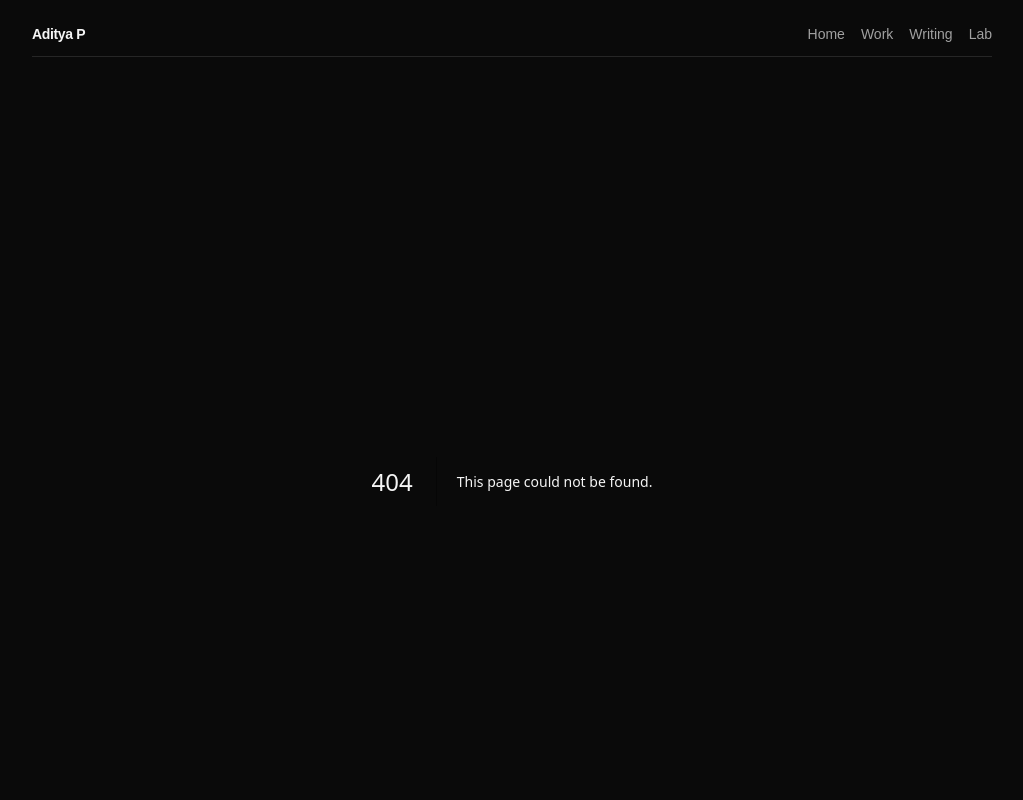
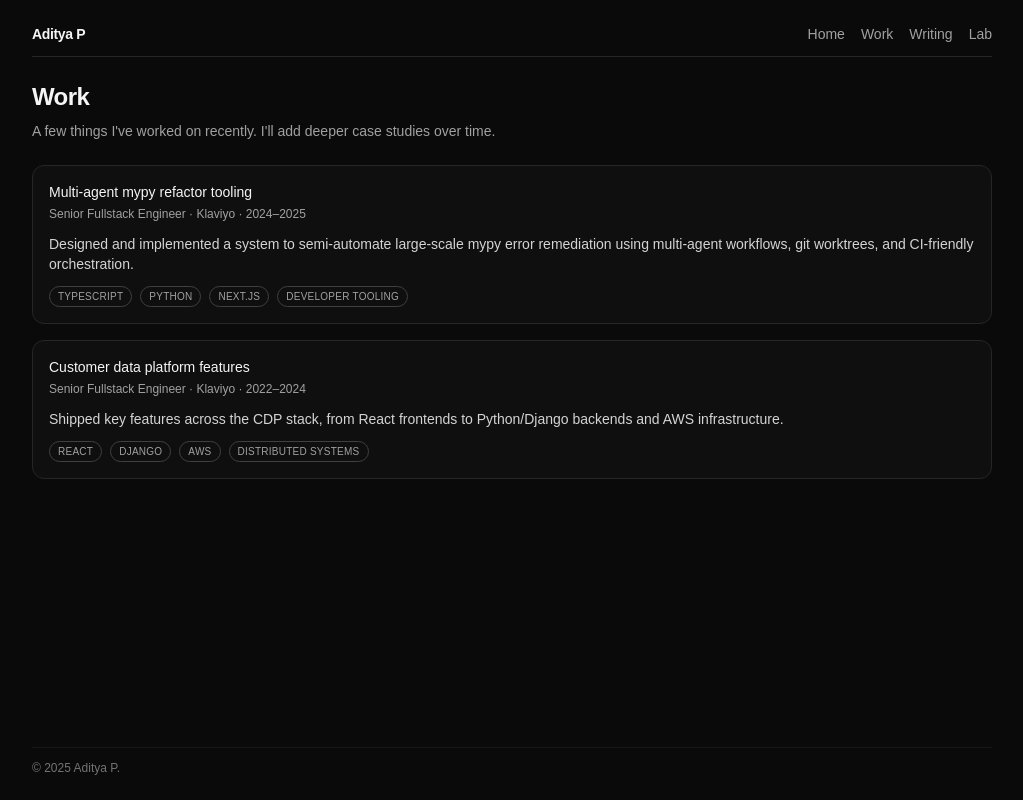
Before and after one commit to Aditya-Peshin/adi-portfolio, a Next.js app: page /work in a window 1280 px wide. Before the commit this address had no page. Shown: the top 800 px of the page, without its empty margins (128-1151 px from the left). Built offline with nearby package versions, Linux system fonts and the light colour scheme.

Commit message:
Adding template text for all routes

```diff
--- /dev/null
+++ b/src/app/lab/[slug]/page.tsx
@@ -0,0 +1,57 @@
+import { notFound } from "next/navigation";
+import Link from "next/link";
+
+const experiments = [
+    {
+        slug: "orbit-systems",
+        title: "Orbit systems visualizer",
+        summary: "Simple SVG/D3 experiment to explore orbital motion.",
+        body: "This experiment will eventually visualize simple orbital mechanics using SVG and D3. For now, it's just a placeholder page.",
+    },
+];
+
+type Params = {
+    params: {
+        slug: string;
+    };
+};
+
+export function generateStaticParams() {
+    return experiments.map((exp) => ({ slug: exp.slug }));
+}
+
+export const metadata = {
+    title: "Experiment · Aditya P",
+};
+
+export default function ExperimentPage({ params }: Params) {
+    const experiment = experiments.find((exp) => exp.slug === params.slug);
+
+    if (!experiment) {
+        notFound();
+    }
+
+    return (
+        <div className="space-y-6">
+            <Link
+                href="/lab"
+                className="text-xs text-neutral-500 hover:text-neutral-200"
+            >
+                ← Back to lab
+            </Link>
+
+            <header className="space-y-2">
+                <h1 className="text-2xl font-semibold tracking-tight">
+                    {experiment.title}
+                </h1>
+                <p className="max-w-xl text-sm text-neutral-400">
+                    {experiment.summary}
+                </p>
+            </header>
+
+            <section className="text-sm text-neutral-300">
+                <p>{experiment.body}</p>
+            </section>
+        </div>
+    );
+}
--- /dev/null
+++ b/src/app/lab/page.tsx
@@ -0,0 +1,54 @@
+import Link from "next/link";
+
+type Experiment = {
+    slug: string;
+    title: string;
+    summary: string;
+    status?: "in-progress" | "planned";
+};
+
+const experiments: Experiment[] = [
+    {
+        slug: "orbit-systems",
+        title: "Orbit systems visualizer",
+        summary: "Simple SVG/D3 experiment to explore orbital motion.",
+        status: "planned",
+    },
+];
+
+export const metadata = {
+    title: "Lab · Aditya P",
+    description: "Playground for interactive experiments and visualizations.",
+};
+
+export default function LabPage() {
+    return (
+        <div className="space-y-6">
+            <header className="space-y-2">
+                <h1 className="text-2xl font-semibold tracking-tight">Lab</h1>
+                <p className="max-w-xl text-sm text-neutral-400">
+                    A small playground for experiments in interaction, visualization, and
+                    tools. Most of this will start as rough sketches.
+                </p>
+            </header>
+
+            <div className="grid gap-4 sm:grid-cols-2">
+                {experiments.map((exp) => (
+                    <Link
+                        key={exp.slug}
+                        href={`/lab/${exp.slug}`}
+                        className="rounded-xl border border-neutral-800 bg-neutral-900/40 p-4 hover:border-neutral-500 hover:bg-neutral-900"
+                    >
+                        <h2 className="text-sm font-medium">{exp.title}</h2>
+                        <p className="mt-2 text-xs text-neutral-400">{exp.summary}</p>
+                        {exp.status && (
+                            <p className="mt-2 text-[10px] uppercase tracking-wide text-neutral-500">
+                                {exp.status === "in-progress" ? "In progress" : "Planned"}
+                            </p>
+                        )}
+                    </Link>
+                ))}
+            </div>
+        </div>
+    );
+}
--- /dev/null
+++ b/src/app/work/page.tsx
@@ -0,0 +1,71 @@
+type Project = {
+    title: string;
+    role: string;
+    timeframe?: string;
+    summary: string;
+    tags: string[];
+};
+
+const projects: Project[] = [
+    {
+        title: "Multi-agent mypy refactor tooling",
+        role: "Senior Fullstack Engineer · Klaviyo",
+        timeframe: "2024–2025",
+        summary:
+            "Designed and implemented a system to semi-automate large-scale mypy error remediation using multi-agent workflows, git worktrees, and CI-friendly orchestration.",
+        tags: ["TypeScript", "Python", "Next.js", "Developer tooling"],
+    },
+    {
+        title: "Customer data platform features",
+        role: "Senior Fullstack Engineer · Klaviyo",
+        timeframe: "2022–2024",
+        summary:
+            "Shipped key features across the CDP stack, from React frontends to Python/Django backends and AWS infrastructure.",
+        tags: ["React", "Django", "AWS", "Distributed systems"],
+    },
+];
+
+export const metadata = {
+    title: "Work · Aditya P",
+    description: "Selected projects and case studies.",
+};
+
+export default function WorkPage() {
+    return (
+        <div className="space-y-6">
+            <header className="space-y-2">
+                <h1 className="text-2xl font-semibold tracking-tight">Work</h1>
+                <p className="max-w-xl text-sm text-neutral-400">
+                    A few things I&apos;ve worked on recently. I&apos;ll add deeper case
+                    studies over time.
+                </p>
+            </header>
+
+            <div className="space-y-4">
+                {projects.map((project) => (
+                    <article
+                        key={project.title}
+                        className="rounded-xl border border-neutral-800 bg-neutral-900/40 p-4"
+                    >
+                        <h2 className="text-sm font-medium">{project.title}</h2>
+                        <p className="mt-1 text-xs text-neutral-400">
+                            {project.role}
+                            {project.timeframe ? ` · ${project.timeframe}` : null}
+                        </p>
+                        <p className="mt-3 text-sm text-neutral-300">{project.summary}</p>
+                        <div className="mt-3 flex flex-wrap gap-2">
+                            {project.tags.map((tag) => (
+                                <span
+                                    key={tag}
+                                    className="rounded-full border border-neutral-700 px-2 py-0.5 text-[10px] uppercase tracking-wide text-neutral-400"
+                                >
+                                    {tag}
+                                </span>
+                            ))}
+                        </div>
+                    </article>
+                ))}
+            </div>
+        </div>
+    );
+}
--- /dev/null
+++ b/src/app/writing/page.tsx
@@ -0,0 +1,54 @@
+type Post = {
+    title: string;
+    summary: string;
+    status: "draft" | "idea";
+};
+
+const posts: Post[] = [
+    {
+        title: "Living with large refactors",
+        summary:
+            "Notes on designing tooling and workflows for long-running, high-risk refactors in large codebases.",
+        status: "idea",
+    },
+    {
+        title: "External structure for depressed engineers",
+        summary:
+            "Thoughts on rituals, environments, and systems that make it easier to function when motivation is unreliable.",
+        status: "draft",
+    },
+];
+
+export const metadata = {
+    title: "Writing · Aditya P",
+    description: "Notes, essays, and explorations.",
+};
+
+export default function WritingPage() {
+    return (
+        <div className="space-y-6">
+            <header className="space-y-2">
+                <h1 className="text-2xl font-semibold tracking-tight">Writing</h1>
+                <p className="max-w-xl text-sm text-neutral-400">
+                    Notes and essays I&apos;d like to publish eventually. For now this is
+                    a lightly sketched table of contents.
+                </p>
+            </header>
+
+            <div className="space-y-3">
+                {posts.map((post) => (
+                    <article
+                        key={post.title}
+                        className="rounded-xl border border-neutral-800 bg-neutral-900/40 p-4"
+                    >
+                        <h2 className="text-sm font-medium">{post.title}</h2>
+                        <p className="mt-2 text-xs text-neutral-400">{post.summary}</p>
+                        <p className="mt-2 text-[10px] uppercase tracking-wide text-neutral-500">
+                            {post.status === "draft" ? "Draft" : "Idea"}
+                        </p>
+                    </article>
+                ))}
+            </div>
+        </div>
+    );
+}
```
